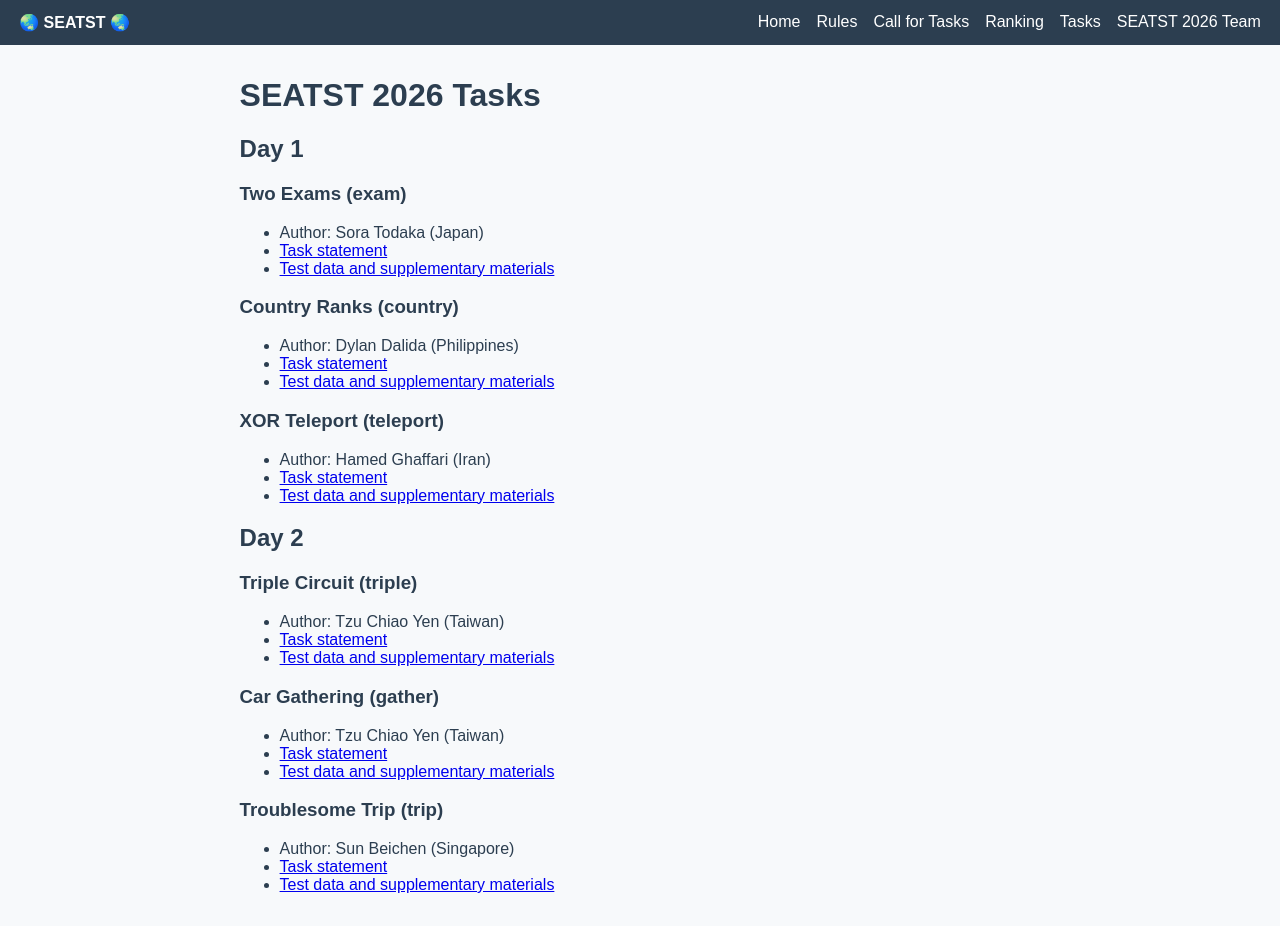
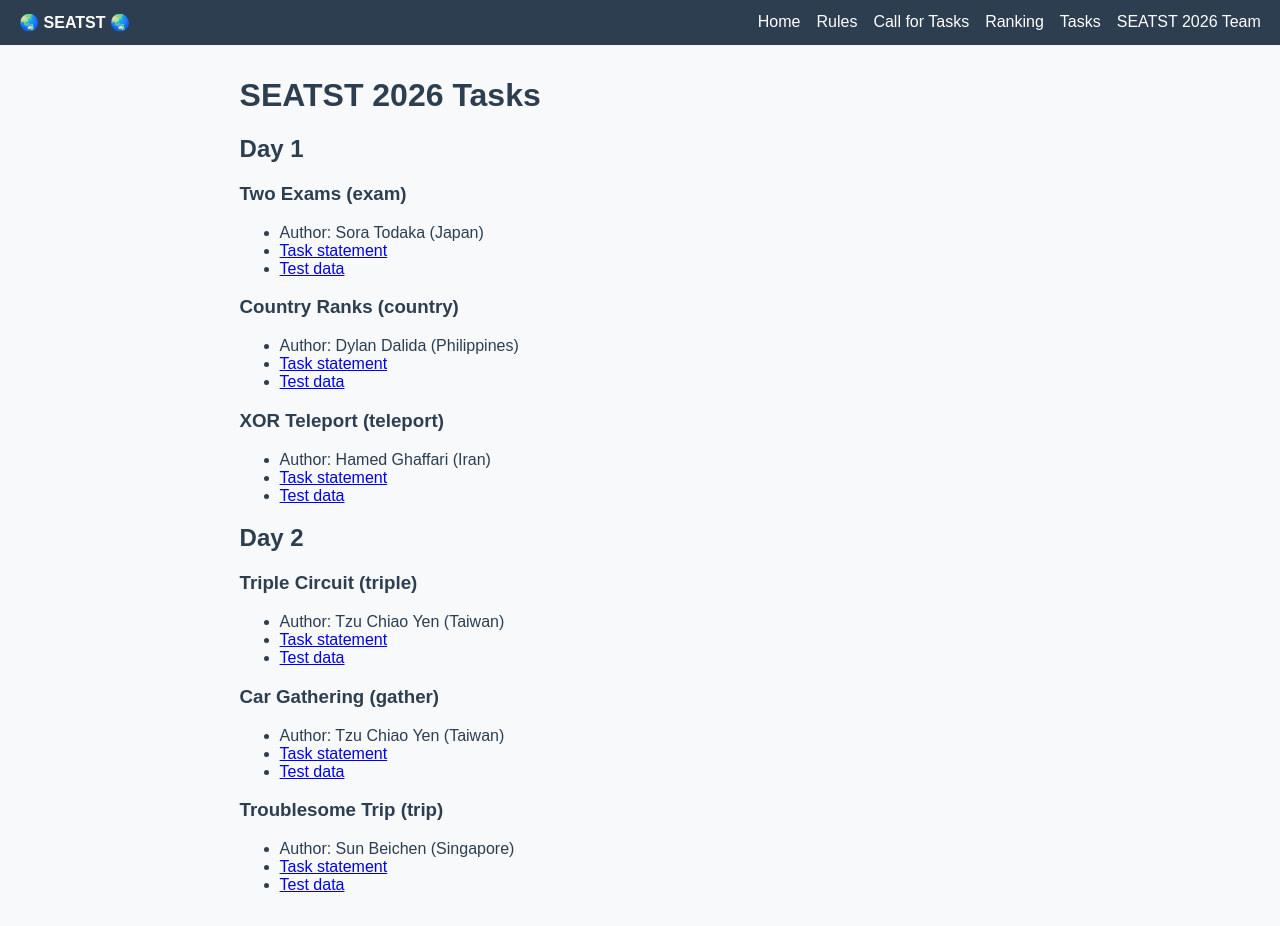
Before and after one commit to seatst/seatst.github.io, a Jekyll site: the page built from tasks.md, in a window 1280 px wide. Built offline with Jekyll 4.4.1, drawn with Linux system fonts in a browser that asks for light colours.

Commit message:
Add downloadable test data

```diff
--- a/tasks.md
+++ b/tasks.md
@@ -12,19 +12,19 @@ permalink: /tasks/
 
 - Author: Sora Todaka (Japan)
 - [Task statement](https://tlx.toki.id/problems/seatst-2026/1A)
-- [Test data and supplementary materials](https://github.com/seatst/seatst-2026-materials/tree/master/exam)
+- [Test data](/assets/testdata/seatst-2026-exam-testdata.zip)
 
 ### Country Ranks (country)
 
 - Author: Dylan Dalida (Philippines)
 - [Task statement](https://tlx.toki.id/problems/seatst-2026/1B)
-- [Test data and supplementary materials](https://github.com/seatst/seatst-2026-materials/tree/master/country)
+- [Test data](/assets/testdata/seatst-2026-country-testdata.zip)
 
 ### XOR Teleport (teleport)
 
 - Author: Hamed Ghaffari (Iran)
 - [Task statement](https://tlx.toki.id/problems/seatst-2026/1C)
-- [Test data and supplementary materials](https://github.com/seatst/seatst-2026-materials/tree/master/teleport)
+- [Test data](/assets/testdata/seatst-2026-teleport-testdata.zip)
 
 ## Day 2
 
@@ -32,16 +32,16 @@ permalink: /tasks/
 
 - Author: Tzu Chiao Yen (Taiwan)
 - [Task statement](https://tlx.toki.id/problems/seatst-2026/2A)
-- [Test data and supplementary materials](https://github.com/seatst/seatst-2026-materials/tree/master/triple)
+- [Test data](/assets/testdata/seatst-2026-triple-testdata.zip)
 
 ### Car Gathering (gather)
 
 - Author: Tzu Chiao Yen (Taiwan)
 - [Task statement](https://tlx.toki.id/problems/seatst-2026/2B)
-- [Test data and supplementary materials](https://github.com/seatst/seatst-2026-materials/tree/master/gather)
+- [Test data](/assets/testdata/seatst-2026-gather-testdata.zip)
 
 ### Troublesome Trip (trip)
 
 - Author: Sun Beichen (Singapore)
 - [Task statement](https://tlx.toki.id/problems/seatst-2026/2C)
-- [Test data and supplementary materials](https://github.com/seatst/seatst-2026-materials/tree/master/trip)
+- [Test data](/assets/testdata/seatst-2026-trip-testdata.zip)
```
Also changed, not shown: 6 other files.
